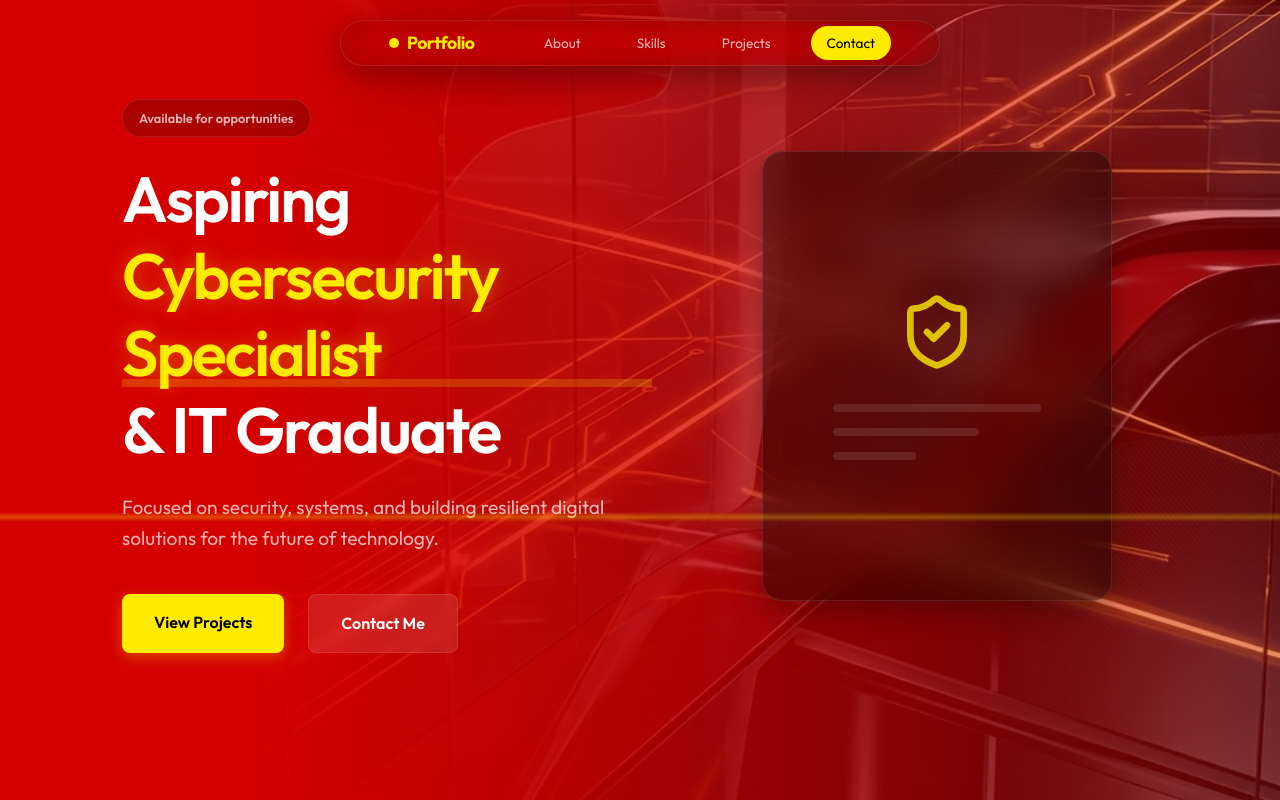
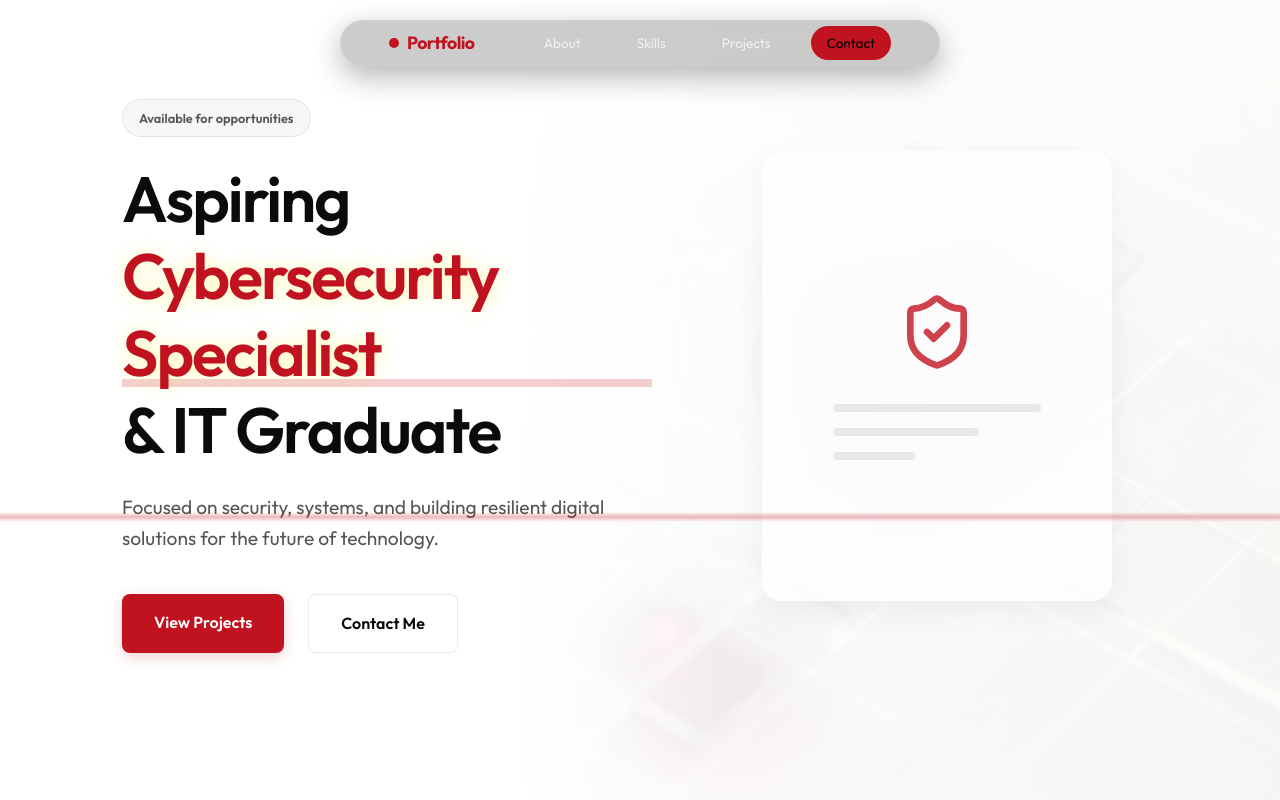
Before and after one commit to Parziliciouz/Practice-Website, a plain HTML site: page index.html in a window 1280 px wide. Shown: the top 800 px of the page. Drawn offline with nearby package versions, Linux system fonts and the light colour scheme.

Commit message:
testing color changes

```diff
--- a/style.css
+++ b/style.css
@@ -1,19 +1,19 @@
 /* CSS Variables & Design Tokens */
 :root {
-    --primary: #FFEB00;
-    /* Giallo Modena / Yellow */
-    --primary-alt: #D40000;
-    /* Rosso Corsa / Red */
-    --background: #D40000;
-    --bg-soft: rgba(0, 0, 0, 0.2);
-    --text-main: #FFFFFF;
-    --text-muted: rgba(255, 255, 255, 0.7);
+    --primary: #C1121F;
+    /* Deep Crimson Red */
+    --primary-alt: #000000;
+    /* Sophisticated Black */
+    --background: #FFFFFF;
+    --bg-soft: #F7F7F7;
+    --text-main: #0B0B0B;
+    --text-muted: #555555;
     --accent: #000000;
-    --border: rgba(255, 255, 255, 0.1);
-    --glass-bg: rgba(0, 0, 0, 0.4);
-    --glass-border: rgba(255, 255, 255, 0.1);
-    --shadow-soft: 0 10px 30px rgba(0, 0, 0, 0.3);
-    --shadow-hover: 0 20px 40px rgba(0, 0, 0, 0.5);
+    --border: rgba(0, 0, 0, 0.08);
+    --glass-bg: rgba(255, 255, 255, 0.7);
+    --glass-border: rgba(255, 255, 255, 0.4);
+    --shadow-soft: 0 10px 30px rgba(0, 0, 0, 0.05);
+    --shadow-hover: 0 20px 40px rgba(0, 0, 0, 0.1);
     --radius-lg: 20px;
     --radius-md: 12px;
     --radius-sm: 8px;
@@ -216,7 +216,7 @@ section {
     position: relative;
     overflow: hidden;
     padding-top: 5rem;
-    background: url('ferrari_cyber_bg_1769857290016.png') no-repeat center center;
+    background: url('cybersecurity_bg_1769857030774.png') no-repeat center center;
     background-size: cover;
 }
 
@@ -227,7 +227,7 @@ section {
     left: 0;
     width: 100%;
     height: 100%;
-    background: linear-gradient(90deg, var(--background) 20%, rgba(212, 0, 0, 0.4) 100%);
+    background: linear-gradient(90deg, #ffffff 40%, rgba(255, 255, 255, 0.7) 100%);
     z-index: 0;
 }
 
@@ -280,25 +280,24 @@ section {
 
 .btn-primary {
     background: var(--primary);
-    color: #000;
-    box-shadow: 0 4px 14px rgba(255, 235, 0, 0.3);
+    color: #fff;
+    box-shadow: 0 4px 14px rgba(193, 18, 31, 0.2);
 }
 
 .btn-primary:hover {
-    background: #fff;
+    background: #000;
     transform: translateY(-3px);
-    box-shadow: 0 6px 20px rgba(255, 255, 255, 0.4);
+    box-shadow: 0 6px 20px rgba(0, 0, 0, 0.2);
 }
 
 .btn-secondary {
-    background: rgba(255, 255, 255, 0.1);
-    color: #fff;
+    background: #fff;
+    color: var(--text-main);
     border: 1px solid var(--border);
-    backdrop-filter: blur(5px);
 }
 
 .btn-secondary:hover {
-    background: rgba(255, 255, 255, 0.2);
+    background: var(--bg-soft);
     transform: translateY(-3px);
 }
 
@@ -384,19 +383,17 @@ section {
 }
 
 .stat-card {
-    background: var(--glass-bg);
+    background: #fff;
     padding: 2rem;
     border-radius: var(--radius-md);
     border: 1px solid var(--border);
     text-align: center;
     transition: var(--transition);
-    backdrop-filter: blur(10px);
 }
 
 .stat-card:hover {
     transform: translateY(-5px);
     border-color: var(--primary);
-    box-shadow: 0 0 20px rgba(255, 235, 0, 0.1);
 }
 
 .stat-number {
@@ -423,12 +420,11 @@ section {
 }
 
 .skill-category {
-    background: var(--glass-bg);
+    background: #fff;
     padding: 2.5rem;
     border-radius: var(--radius-lg);
     border: 1px solid var(--border);
     transition: var(--transition);
-    backdrop-filter: blur(10px);
 }
 
 .skill-category:hover {
@@ -647,8 +643,7 @@ section {
     padding: 1.2rem;
     border-radius: var(--radius-sm);
     border: 1px solid var(--border);
-    background: rgba(0, 0, 0, 0.3);
-    color: #fff;
+    background: rgba(255, 255, 255, 0.5);
     font-family: inherit;
     font-size: 1rem;
     transition: var(--transition);
@@ -658,7 +653,7 @@ section {
 .form-group textarea:focus {
     outline: none;
     border-color: var(--primary);
-    background: rgba(0, 0, 0, 0.5);
+    background: #fff;
 }
 
 /* Footer */
```
